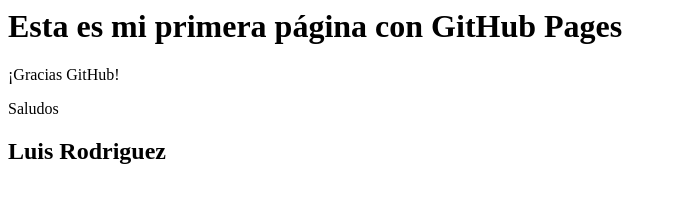
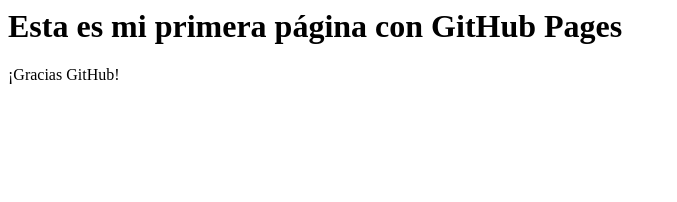
Before and after one commit to luisrod74/mitrepotest, a plain HTML site: page index.html in a window 1280 px wide. Shown: the whole page, without its empty margins (0-677 px from the left). Drawn offline with Linux system fonts and the light colour scheme.

Commit message:
Update index.html

```diff
--- a/index.html
+++ b/index.html
@@ -1,6 +1,4 @@
 <html>
 <h1> Esta es mi primera página con GitHub Pages </h1>
 <p>¡Gracias GitHub!</p>
-<p>Saludos</p>
-<b><h2>Luis Rodriguez</h2></b>
 </html>
```
